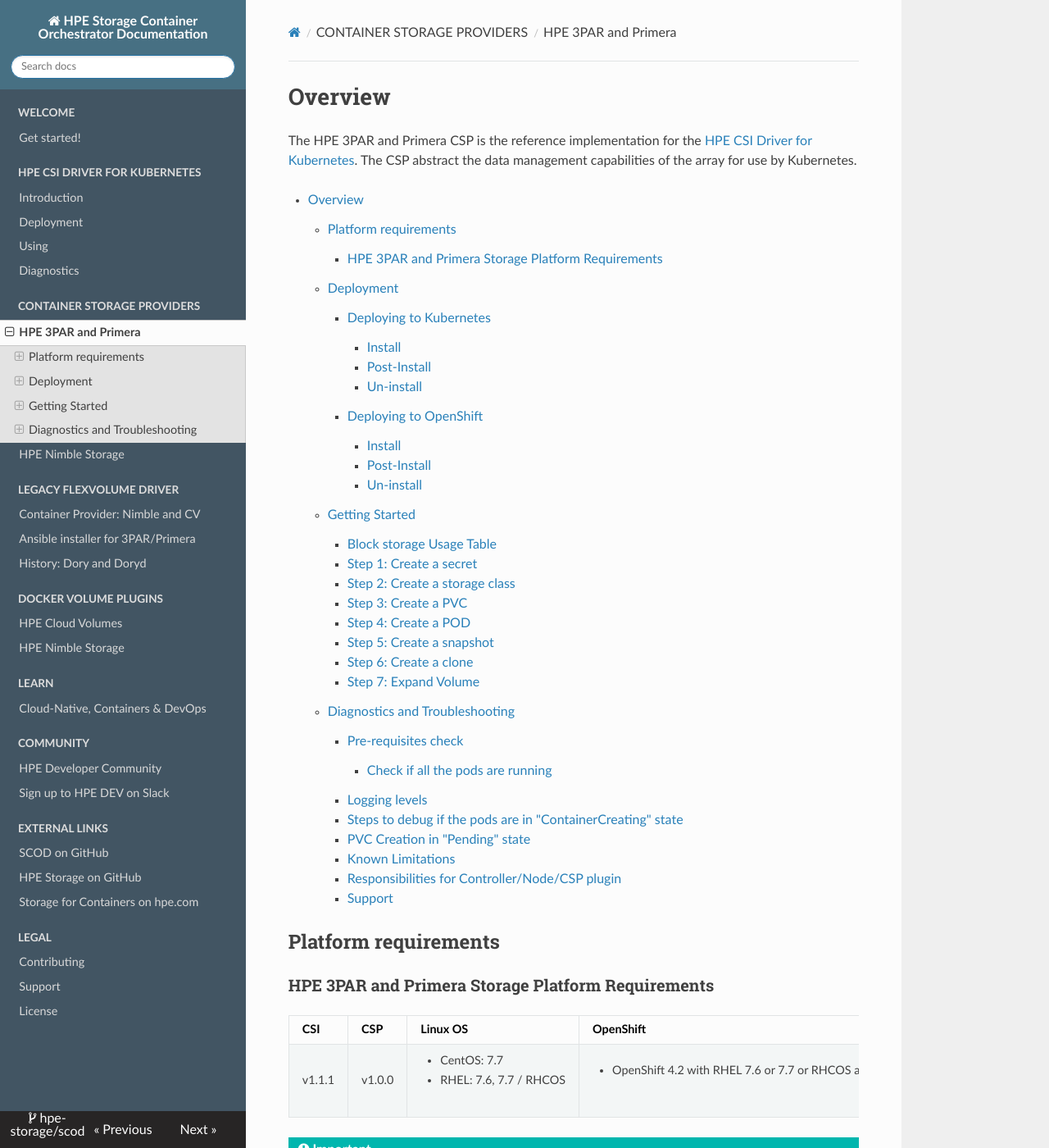
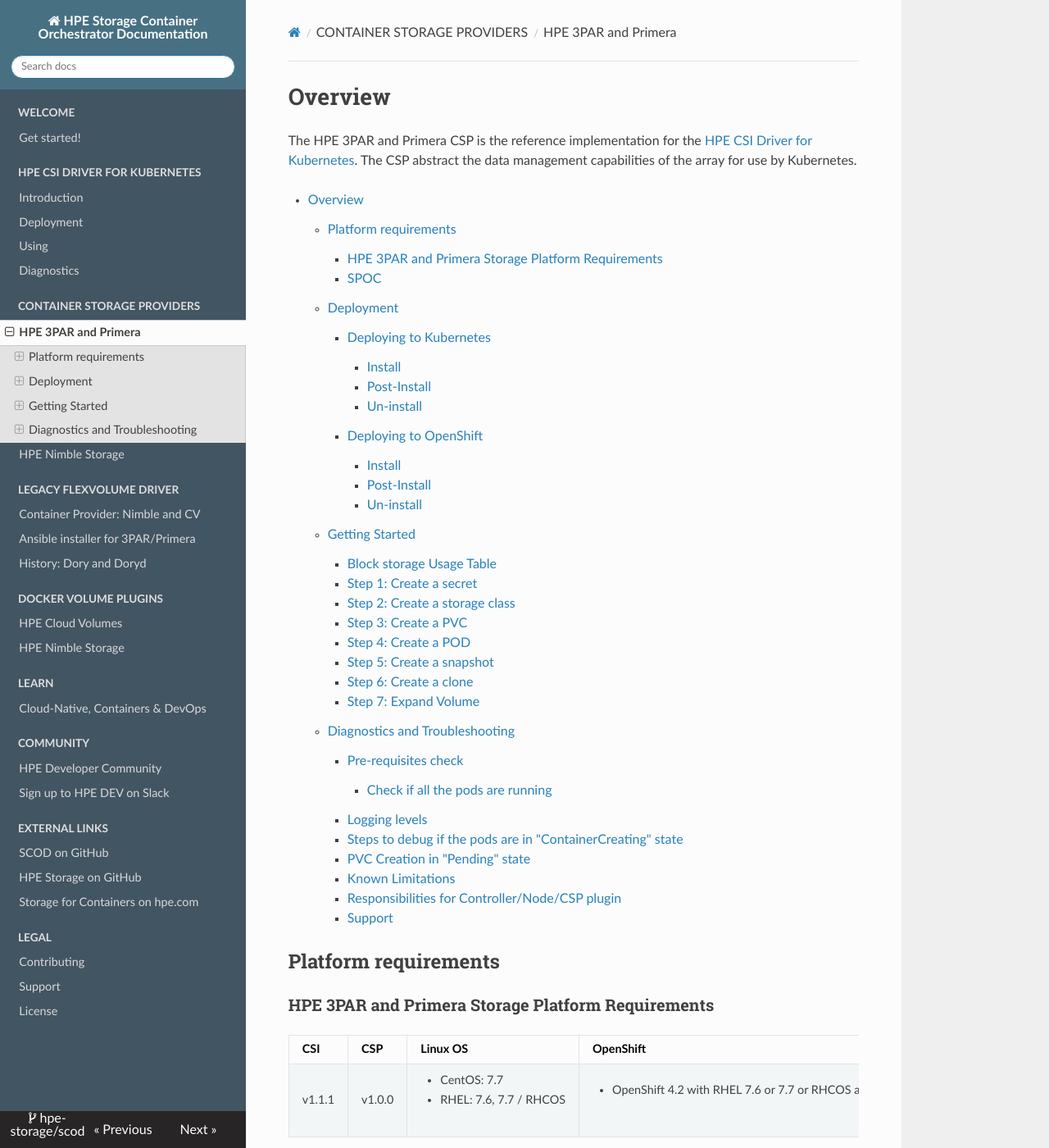
Before and after one commit to hpe-storage/scod, an MkDocs documentation site: the page built from docs/container_storage_provider/hpe_3par_primera/index.md, in a window 1280 px wide and 1400 px high. Shown: the whole window at 82% size. Built offline with MkDocs 1.6.1, drawn with Linux system fonts in a browser that asks for light colours; nearby versions of some CDN libraries.

Commit message:
Updated SPOC link
Signed-off-by: Sneha Rai <sneha_srai@yahoo.co.in>

```diff
--- a/docs/container_storage_provider/hpe_3par_primera/index.md
+++ b/docs/container_storage_provider/hpe_3par_primera/index.md
@@ -11,6 +11,10 @@
 |  CSI |  CSP |  Linux OS  |  OpenShift  |  Kubernetes  | 3PAR and Primera OS  |
 |------|------|------------|-------------|--------------|----------------------|
 |v1.1.1|v1.0.0|<ul><li>CentOS: 7.7</li><li>RHEL: 7.6, 7.7 / RHCOS</li></ul>|<ul><li>OpenShift 4.2 with RHEL 7.6 or 7.7 or RHCOS as worker nodes</li></ul>| K8s 1.16, 1.17 |<ul><li>3PAR OS: 3.3.1 (FC & iSCSI)</li><li>Primera OS: 4.0.0, 4.1.0 (FC only)</li><ul>|
+
+### SPOC
+* [3PAR](https://spock.corp.int.hpe.com/SPOCK/Pages.internal/spock2Html.aspx?htmlFile=hw_3par.internal.html)
+* [Primera](https://spock.corp.int.hpe.com/SPOCK/Pages.internal/spock2Html.aspx?htmlFile=hw_primera.internal.html)
 
 !!! Important
     &emsp;- Minimum 2 iSCSI IP ports should be in ready state<br>
```
